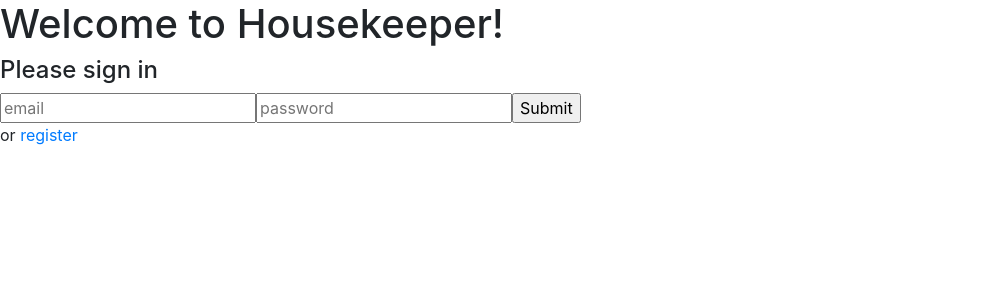
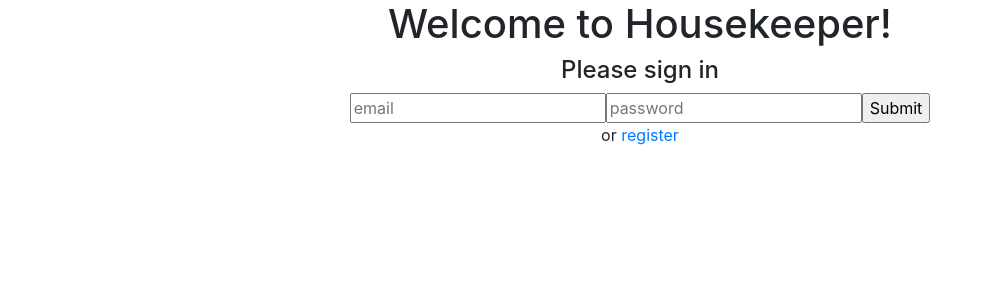
Before and after one commit to JeffBenton/housekeeper, a React (Create React App) app in the folder client/: page / in a window 1280 px wide. Shown: the top 300 px of the page, without its empty margins (0-993 px from the left). Built offline with nearby package versions, Linux system fonts and the light colour scheme.

Commit message:
centered forms

```diff
--- a/client/src/Components/LandingPage/LandingPage.js
+++ b/client/src/Components/LandingPage/LandingPage.js
@@ -2,6 +2,9 @@ import React from 'react';
 
 import LoginForm from "./LoginForm";
 import RegisterForm from "./RegisterForm";
+
+import Container from 'react-bootstrap/Container';
+import Row from 'react-bootstrap/Row';
 
 class LandingPage extends React.Component {
 
@@ -21,18 +24,18 @@ class LandingPage extends React.Component {
         if(this.state.displayLoginForm) {
             return (
                 <>
-                    <h4>Please sign in</h4>
-                    <LoginForm />
-                    <p>or <a onClick={this.swapForm} href="/">register</a></p>
+                    <Row className="justify-content-md-center"><h4>Please sign in</h4></Row>
+                    <Row className="justify-content-md-center"><LoginForm /></Row>
+                    <Row className="justify-content-md-center"><p>or <a onClick={this.swapForm} href="/">register</a></p></Row>
                 </>
             )
         }
         else {
             return (
                 <>
-                    <h4>Please register</h4>
-                    <RegisterForm />
-                    <p>or <a onClick={this.swapForm} href="/">sign in</a></p>
+                    <Row className="justify-content-md-center"><h4>Please register</h4></Row>
+                    <Row className="justify-content-md-center"><RegisterForm /></Row>
+                    <Row className="justify-content-md-center"><p>or <a onClick={this.swapForm} href="/">sign in</a></p></Row>
                 </>
             )
         }
@@ -40,11 +43,10 @@ class LandingPage extends React.Component {
 
     render() {
         return (
-            <div>
-                <h1>Welcome to Housekeeper!</h1>
-
+            <Container>
+                <Row className="justify-content-md-center"><h1>Welcome to Housekeeper!</h1></Row>
                 {this.displayForm()}
-            </div>
+            </Container>
         )
     }
 }
```
